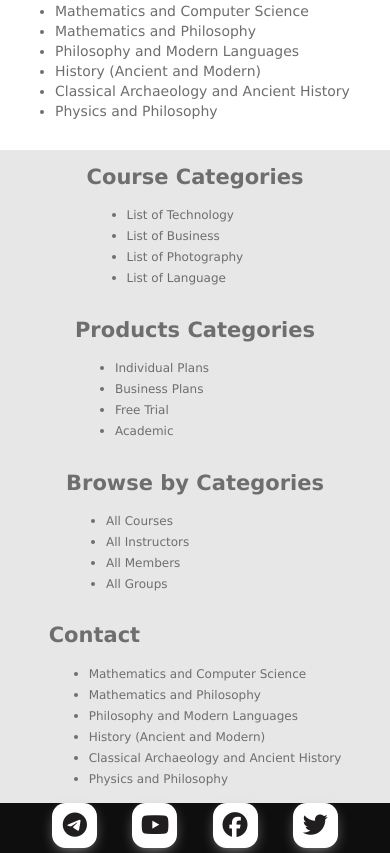
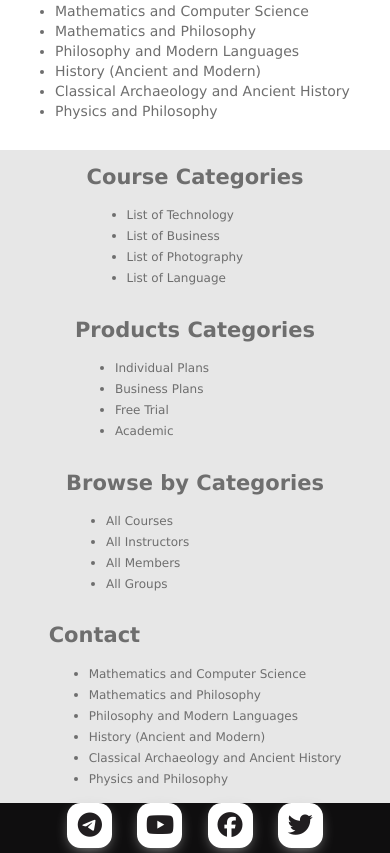
Before and after one commit to Rodion-de-Front/UsbkistanUniversity, a plain HTML site: page index.html in a window 390 px wide. Shown: the part 3788-4641 px from the top of the page. Drawn offline with Linux system fonts and the light colour scheme.

Commit message:
Update style.css

```diff
--- a/style.css
+++ b/style.css
@@ -488,7 +488,7 @@ nav a:hover:after {
     .container {
         position: relative;
         text-align: center;
-        word-spacing: 30px;
+        word-spacing: 20px;
         background-color: #0f0e0f;
     }
 
```
